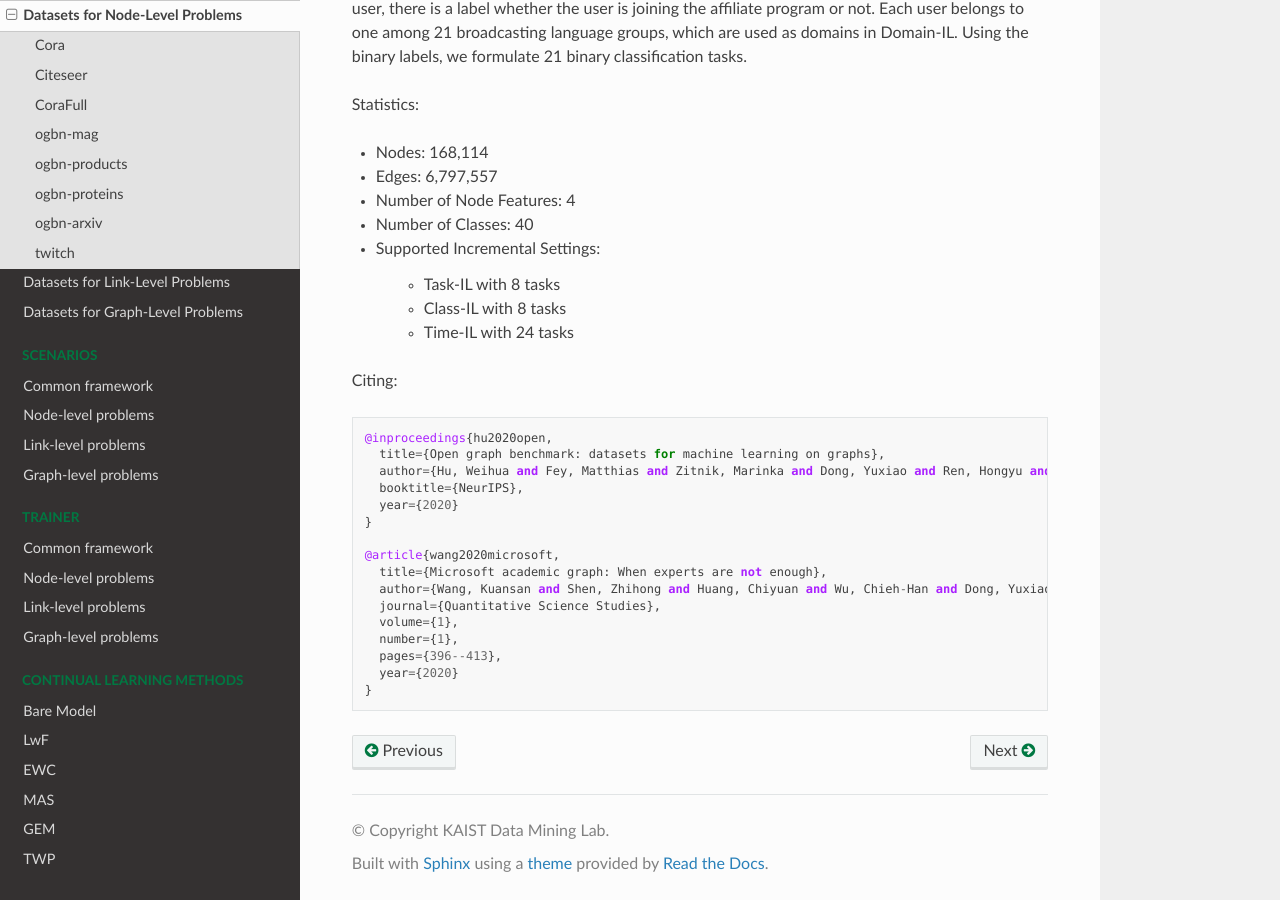
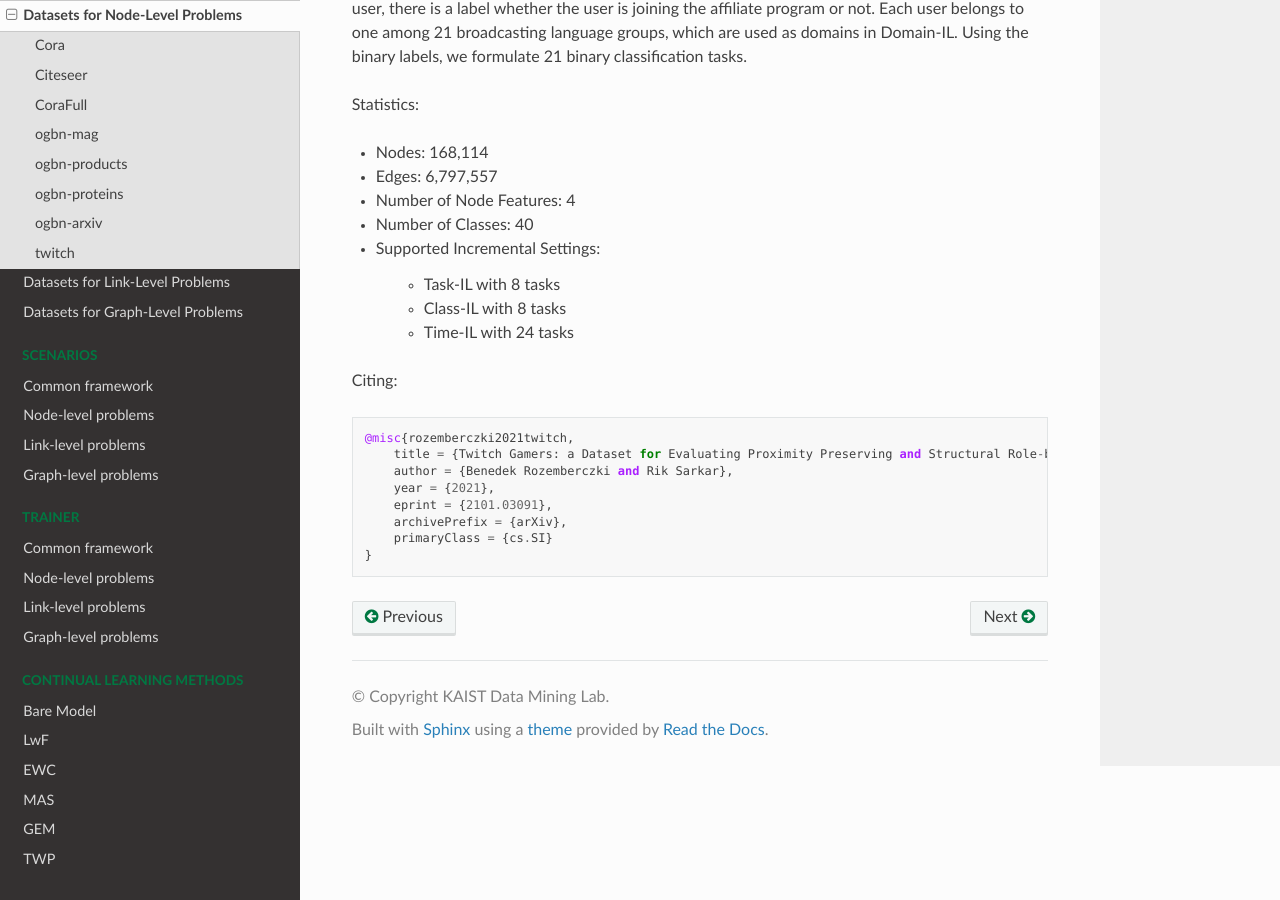
Before and after one commit to ShinhwanKang/BeGin, a Sphinx documentation site: the page built from docs/010/node_dataset.rst, in a window 1280 px wide and 900 px high, scrolled down 5648 px. Built offline with Sphinx 7.4.7 and the Read the Docs theme 2.0.0, drawn with Linux system fonts in a browser that asks for light colours.

Commit message:
Update node_dataset.rst

```diff
--- a/docs/010/node_dataset.rst
+++ b/docs/010/node_dataset.rst
@@ -287,19 +287,11 @@ Citing:
 
 .. code-block::
 
-   @inproceedings{hu2020open,
-     title={Open graph benchmark: datasets for machine learning on graphs},
-     author={Hu, Weihua and Fey, Matthias and Zitnik, Marinka and Dong, Yuxiao and Ren, Hongyu and Liu, Bowen and Catasta, Michele and Leskovec, Jure},
-     booktitle={NeurIPS},
-     year={2020}
+   @misc{rozemberczki2021twitch,
+       title = {Twitch Gamers: a Dataset for Evaluating Proximity Preserving and Structural Role-based Node Embeddings},
+       author = {Benedek Rozemberczki and Rik Sarkar},
+       year = {2021},
+       eprint = {2101.03091},
+       archivePrefix = {arXiv},
+       primaryClass = {cs.SI}
    }
-
-   @article{wang2020microsoft,
-     title={Microsoft academic graph: When experts are not enough},
-     author={Wang, Kuansan and Shen, Zhihong and Huang, Chiyuan and Wu, Chieh-Han and Dong, Yuxiao and Kanakia, Anshul},
-     journal={Quantitative Science Studies},
-     volume={1},
-     number={1},
-     pages={396--413},
-     year={2020}
-   }
```
